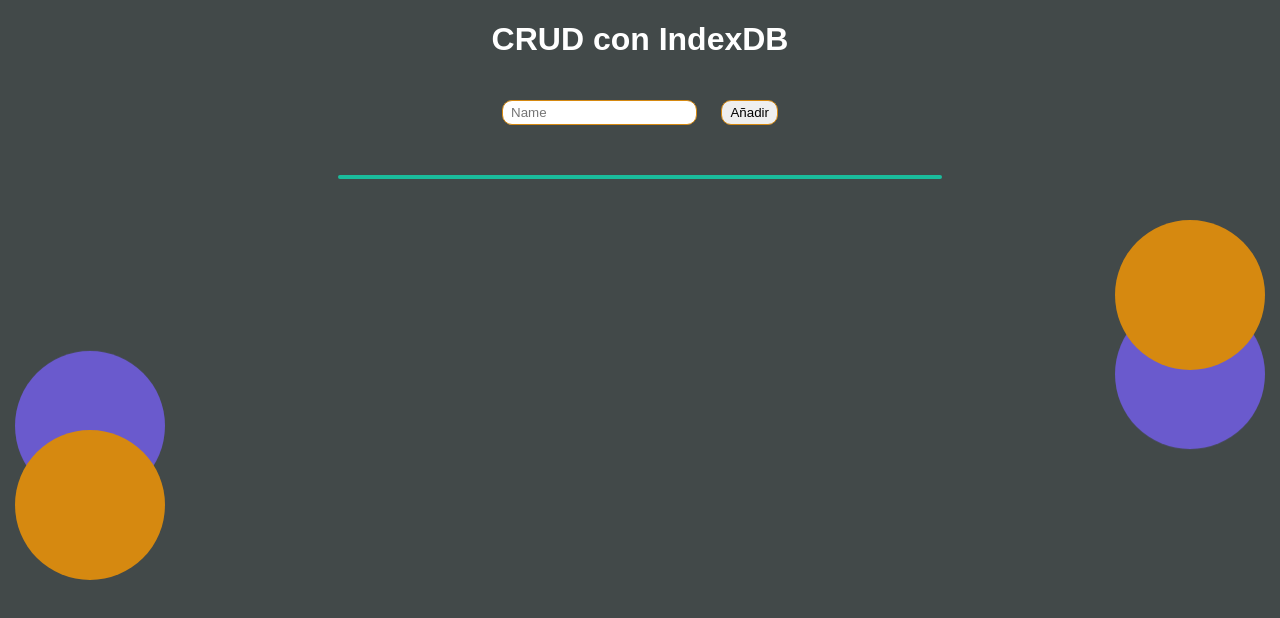
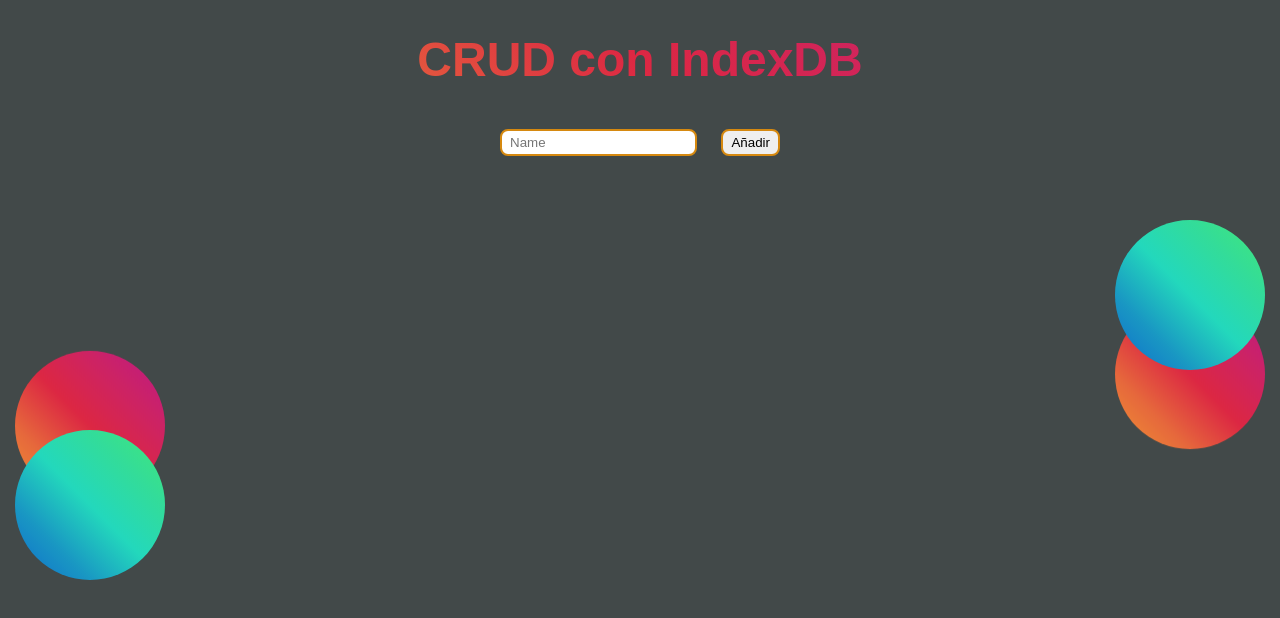
Before and after one commit to Ripca/CRUD, a plain HTML site: page index.html in a window 1280 px wide. Drawn offline with Linux system fonts and the light colour scheme.

Commit message:
Se modifican los estilos y se agregan algunos comentarios

```diff
--- a/index.html
+++ b/index.html
@@ -1,26 +1,26 @@
 <!DOCTYPE html>
 <html lang="en">
     <head>
-    <meta charset="UTF-8">
-    <!-- <meta name="viewport" content="width=device-width, initial-scale=1.0"> -->
-    <meta name="viewport" content="user-scalable=no, width=device-width, initial-scale=1">
-    <link rel="stylesheet" href="styles.css">
+        <meta charset="UTF-8" />
+        <meta
+            name="viewport"
+            content="user-scalable=no, width=device-width, initial-scale=1"
+        />
+        <link rel="stylesheet" href="styles.css" />
         <title>Document</title>
     </head>
     <body>
-
-    <h1>CRUD con IndexDB</h1>
+        <h1 class="rainbow-text">CRUD con IndexDB</h1>
         <div class="add-nombres">
-        <input type="text" id="name" placeholder="Name">
+            <input type="text" id="name" placeholder="Name" />
             <button id="add">Añadir</button>
         </div>
-    <div class="nombres">
-    </div>
+        <div class="nombres"></div>
 
-            <div class="caja caja1"></div>
+        <div class="caja caja1 gradiente-complementario"></div>
         <div class="caja caja2"></div>
         <div class="caja caja3"></div>
-            <div class="caja caja4"></div>
+        <div class="caja caja4 gradiente-complementario"></div>
 
         <script src="scripts.js"></script>
     </body>
--- a/scripts.js
+++ b/scripts.js
@@ -1,124 +1,126 @@
-'use strict'
+//Creamos la base de datos y la abrimos
+const iDBRequest = indexedDB.open("DataBase", 1);
 
-const iDBRequest=indexedDB.open("ripca",1);
+//Si la base de datos fue creada exitosamente creamos ahora un ObjectStoratge o tabla llamada nombres
+iDBRequest.addEventListener("upgradeneeded", (e) => {
+    const db = iDBRequest.result;
+    db.createObjectStore("nombres", {
+        autoIncrement: true,
+    });
+});
 
-iDBRequest.addEventListener("upgradeneeded", e=>{
-    const db=iDBRequest.result;
-    db.createObjectStore("nombres",{
-        autoIncrement: true
-    });
-
-})
-
-iDBRequest.addEventListener("success", ()=>{
-    verObjeto()
-    console.log("todosBIen")
-})
-
-iDBRequest.addEventListener("error", ()=>{
-    console.log("todosmal");
-})
-
-document.getElementById("add").addEventListener("click", ()=>{
-   let nombre=document.getElementById("name").value;
-   if (nombre.length>0) {
-        if (document.querySelector(".posible")!=undefined) {
-           if (confirm("ELementos sin guardar, continuar?")) {
-               addObjeto({nombre})
-               verObjeto();
-           }
-        }else{
-            addObjeto({nombre})
-            verObjeto();
-        }
-    }
-})
-
-const addObjeto=objeto=>{
-    const IDBData=getIDBData("readwrite","objeto agregado")
-    IDBData.add(objeto)
-}
-
-const verObjeto=()=>{
-    const IDBData=getIDBData("readonly","Datos leidos22")
-    const cursor=IDBData.openCursor();
-    const fragment=document.createDocumentFragment();
-    document.querySelector(".nombres").innerHTML="";
-    cursor.addEventListener("success", ()=>{
-        if (cursor.result) {
-            let elemento=nombresHTML(cursor.result.key,cursor.result.value);
-            fragment.appendChild(elemento)
-            cursor.result.continue()
-        }else document.querySelector(".nombres").appendChild(fragment)
-    })
-
-}
-
-const modificarObjeto=(key,objeto)=>{
-    const IDBData=getIDBData("readwrite","objeto modificado")
-    IDBData.put(objeto,key)
-
-}
-
-const eliminarObjeto=key=>{
-    const IDBData=getIDBData("readwrite","objeto eliminado")
-    IDBData.delete(key)
-
-}
-
-const getIDBData=(mode,msg)=>{
-    const db=iDBRequest.result;
-    const IDBtransaction=db.transaction("nombres",mode);
-    const objectStore=IDBtransaction.objectStore("nombres");
-    IDBtransaction.addEventListener("complete", ()=>{
-        console.log(msg)
-    })
-
-    return objectStore
-}
-
-const nombresHTML=(id, name)=>{
-    const container=document.createElement("DIV")
-    const h2=document.createElement("h2")
-    const options=document.createElement("DIV")
-    const saveButton=document.createElement("button")
-    const deleteButton=document.createElement("button")
+//Funcion que va creando cada elemento necesario y le agrega las clases correspondientes para luego mostrarlo en pantalla con un determinado estilo
+const nombresHTML = (id, name) => {
+    const container = document.createElement("DIV");
+    const h2 = document.createElement("h2");
+    const options = document.createElement("DIV");
+    const saveButton = document.createElement("button");
+    const deleteButton = document.createElement("button");
 
     container.classList.add("nombre");
     options.classList.add("options");
     saveButton.classList.add("imposible");
     deleteButton.classList.add("delete");
 
-    saveButton.textContent="Guardar";
-    deleteButton.textContent="Borrar"
+    saveButton.textContent = "Guardar";
+    deleteButton.textContent = "Borrar";
 
-    h2.textContent=name.nombre;
-    h2.setAttribute("contenteditable", "true")
-    h2.setAttribute("spellcheck", "false")
+    h2.textContent = name.nombre;
+    h2.setAttribute("contenteditable", "true");
+    h2.setAttribute("spellcheck", "false");
 
-    options.appendChild(saveButton)
-    options.appendChild(deleteButton)
+    options.appendChild(saveButton);
+    options.appendChild(deleteButton);
 
-    container.appendChild(h2)
-    container.appendChild(options)
+    container.appendChild(h2);
+    container.appendChild(options);
 
+    h2.addEventListener("keyup", () => {
+        saveButton.classList.replace("imposible", "posible");
+    });
 
-    h2.addEventListener("keyup", ()=>{
-        saveButton.classList.replace("imposible", "posible")
-    })
+    saveButton.addEventListener("click", () => {
+        if (saveButton.className == "posible") {
+            modificarObjeto(id, { nombre: h2.textContent });
+            saveButton.classList.replace("posible", "imposible");
+        }
+    });
 
-
-    saveButton.addEventListener("click",()=>{
-        if (saveButton.className=="posible") {
-            modificarObjeto(id,{nombre:h2.textContent})
-            saveButton.classList.replace("posible", "imposible")
-        }
-    })
-
-    deleteButton.addEventListener("click", ()=>{
+    deleteButton.addEventListener("click", () => {
         eliminarObjeto(id);
-        document.querySelector(".nombres").removeChild(container)
-    })
+        document.querySelector(".nombres").removeChild(container);
+    });
 
     return container;
-}
+};
+
+//Funcion que recorre la tabla y crea un un nuevo hijo en el contenedor nombres que es donde se van a visualizar los datos posteriormente
+const verObjeto = () => {
+    const IDBData = getIDBData("readonly", "Datos leidos correctamente");
+    const cursor = IDBData.openCursor();
+    const fragment = document.createDocumentFragment();
+    document.querySelector(".nombres").innerHTML = "";
+    cursor.addEventListener("success", () => {
+        if (cursor.result) {
+            let elemento = nombresHTML(cursor.result.key, cursor.result.value);
+            fragment.appendChild(elemento);
+            cursor.result.continue();
+        } else document.querySelector(".nombres").appendChild(fragment);
+    });
+};
+
+//Si la request fue exitosa llamamos a la funcion para ver el object o tabla
+iDBRequest.addEventListener("success", () => {
+    verObjeto();
+});
+
+//Mostramos el error en consola si algo salio mal con la request
+iDBRequest.addEventListener("error", (e) => {
+    console.log(e);
+});
+
+//Funcion que administra las consultas
+const getIDBData = (mode, msg) => {
+    const db = iDBRequest.result;
+    const IDBtransaction = db.transaction("nombres", mode);
+    const objectStore = IDBtransaction.objectStore("nombres");
+    IDBtransaction.addEventListener("complete", () => {
+        console.log(msg);
+    });
+
+    return objectStore;
+};
+
+//Funcion para agregar un nuevo registro y corroborar si hay cambios en algun otro registro
+document.getElementById("add").addEventListener("click", () => {
+    let nombre = document.getElementById("name").value;
+    if (nombre.length > 0) {
+        if (document.querySelector(".posible") != undefined) {
+            if (confirm("Elementos sin guardar, quieres continuar?")) {
+                addObjeto({ nombre });
+                verObjeto();
+            }
+        } else {
+            addObjeto({ nombre });
+            verObjeto();
+        }
+    }
+});
+
+//Creamos el objeto con la consulta readwrite
+const addObjeto = (objeto) => {
+    const IDBData = getIDBData("readwrite", "Objeto agregado");
+    IDBData.add(objeto);
+};
+
+//Modificamoos un objeto con la consulta readwrite y con el el metodo put
+const modificarObjeto = (key, objeto) => {
+    const IDBData = getIDBData("readwrite", "Objeto modificado");
+    IDBData.put(objeto, key);
+};
+
+//Eliminamos el objeto con el delete
+const eliminarObjeto = (key) => {
+    const IDBData = getIDBData("readwrite", "Objeto eliminado");
+    IDBData.delete(key);
+};
--- a/styles.css
+++ b/styles.css
@@ -1,4 +1,4 @@
-body{
+body {
     color: #fff;
     font-family: sans-serif;
     text-align: center;
@@ -6,148 +6,179 @@ body{
     /* margin: 0; */
 }
 
-body,h2,div,input,button{
+body,
+h2,
+div,
+input,
+button {
     padding: 0;
     margin: 0;
 }
 
-.add-nombres{
+.add-nombres {
     margin-top: 2rem;
 }
 
-.nombres{
+.rainbow-text {
+    font-size: 3em;
+    background: linear-gradient(
+        45deg,
+        #f09433 0%,
+        #e6683c 25%,
+        #dc2743 50%,
+        #cc2366 75%,
+        #bc1888 100%
+    );
+    background-clip: text;
+    color: transparent;
+}
+.nombres {
     max-width: 600px;
     margin: auto;
     margin-top: 40px;
-    background-color: #C39BD3;
+    background-color: #5499c7;
     border-radius: 15px;
     overflow: hidden;
-    border: 2px solid #1ABC9C;
-
 }
-.nombre{
+.nombre {
     display: grid;
-    grid-template-columns: minmax(100px,300px) 1fr;
-    border-bottom: 2px solid #1ABC9C;
+    grid-template-columns: minmax(100px, 300px) 1fr;
+    border-bottom: 2px solid #083f67;
 }
 
-.options{
+.options {
     display: flex;
     justify-self: end;
 }
-#name, #add{
+#name,
+#add {
     padding: 4px 8px;
     margin: 10px;
-    border: 1px solid #D68910;
-    border-radius: 10px;
+    border: 2px solid #d68910;
+    border-radius: 8px;
     outline: none;
-
 }
 
-.options button{
+.options button {
     background-color: transparent;
     border: none;
     margin: 5px 20px;
     outline: none;
 }
 
-.delete:hover{
+.delete:hover {
     color: #444;
     cursor: pointer;
 }
 
-.imposible{
+.imposible {
     color: #555;
 }
 
-.posible{
+.posible {
     color: #42f;
 }
 
-.posible:hover{
-    color: #9F7AC5;
+.posible:hover {
+    color: #555;
     cursor: pointer;
-
 }
 
-.nombre h2{
+.nombre h2 {
     padding: 10px;
 }
 
-/* .fix{
-    width: 400px;
-    height: 400px;
-    position: fixed;
-    background-color: #1ABC9C;
-    top: 0;
-    right: 0;
-} */
-
-@media screen and (min-width:1280px){
-
-    .caja{
+@media screen and (min-width: 1280px) {
+    .caja {
         width: 150px;
         height: 150px;
         border-radius: 50%;
         position: fixed;
         margin: 15px;
+        background: linear-gradient(
+            45deg,
+            #f09433 0%,
+            #e6683c 25%,
+            #dc2743 50%,
+            #cc2366 75%,
+            #bc1888 100%
+        );
+        color: transparent;
     }
 
-    .caja1{
-        background-color: #D68910;
+    .caja1 {
         top: 0;
         left: 0;
-        animation:  trasladarAbajo 1s alternate infinite ease-out;
+        animation: trasladarAbajo 1s alternate infinite ease-out;
         z-index: 100;
     }
 
-    .caja2{
-        background-color: slateblue;
+    .caja2 {
+        background: linear-gradient(
+            45deg,
+            #f09433 0%,
+            #e6683c 25%,
+            #dc2743 50%,
+            #cc2366 75%,
+            #bc1888 100%
+        );
+        color: transparent;
+
         bottom: 0;
         left: 0;
-        animation:  trasladarArriba 2s alternate infinite ease-out;
+        animation: trasladarArriba 2s alternate infinite ease-out;
     }
 
-    .caja3{
-        background-color: slateblue;
+    .caja3 {
+        background: linear-gradient(
+            45deg,
+            #f09433 0%,
+            #e6683c 25%,
+            #dc2743 50%,
+            #cc2366 75%,
+            #bc1888 100%
+        );
+        color: transparent;
+
         top: 0;
         right: 0;
-        animation:  trasladarAbajo 2s alternate infinite ease-out;
+        animation: trasladarAbajo 2s alternate infinite ease-out;
     }
 
-    .caja4{
-        background-color: #D68910;
+    .gradiente-complementario {
+        filter: invert(100%) brightness(100%);
+    }
+
+    .caja4 {
+        background-color: #d68910;
         right: 0;
         bottom: 0;
-        animation:  trasladarArriba 1s alternate infinite ease-out;
+        animation: trasladarArriba 1s alternate infinite ease-out;
     }
 
-    @keyframes trasladarAbajo{
-        0%{
+    @keyframes trasladarAbajo {
+        0% {
             transform: translateY(0);
         }
 
-        50%{
+        50% {
             transform: translate3d(10px);
         }
 
-        100%{
+        100% {
             transform: translateY(415px);
         }
-
     }
 
-    @keyframes trasladarArriba{
-        0%{
+    @keyframes trasladarArriba {
+        0% {
             transform: translateY(0);
         }
-        50%{
+        50% {
             transform: translate3d(10px);
         }
-        100%{
+        100% {
             transform: translateY(-415px);
         }
-
     }
-
 }
```
Also changed, not shown: preview/Captura1.PNG (added), preview/Captura2.PNG (added). Lines whose indentation alone changed are shown as unchanged.
